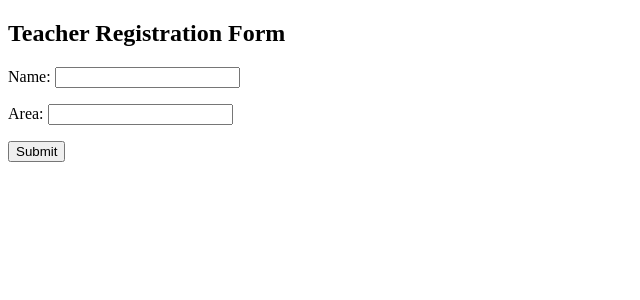
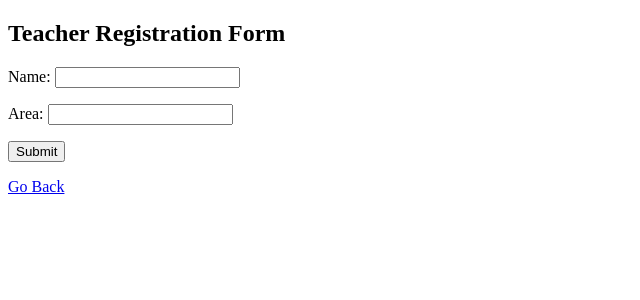
Before and after one commit to 8001688-cmyk/PracticeSchool1, a Django app: page /input in a window 1280 px wide. Shown: the top 300 px of the page, without its empty margins (0-640 px from the left). Run offline with Django 3.2, Linux system fonts and the light colour scheme.

```diff
--- a/PracticeSchool1/MyApp1/templates/MyApp1/input.html
+++ b/PracticeSchool1/MyApp1/templates/MyApp1/input.html
@@ -12,5 +12,8 @@
         {{ form.as_p }}
         <input type="submit" value="Submit">
     </form>
+
+    <p><a href="{% url 'home' &}">Go Back</a></p>
+
 </body>
 </html>
```
